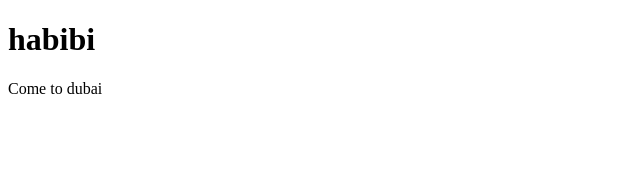
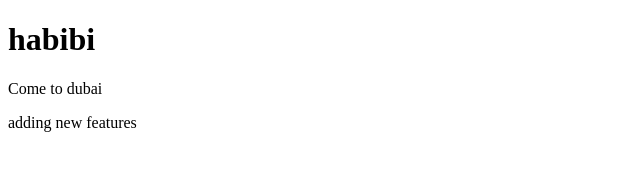
Before and after one commit to masoom-raja/masoom, a plain HTML site: page index.html in a window 1280 px wide. Shown: the whole page, without its empty margins (0-640 px from the left). Drawn offline with Linux system fonts and the light colour scheme.

Commit message:
new change

```diff
--- a/index.html
+++ b/index.html
@@ -8,5 +8,7 @@
 <body>
     <h1>habibi</h1>
 <p>Come to dubai</p>
+<p>adding new features
+</p>
 </body>
 </html>
```
